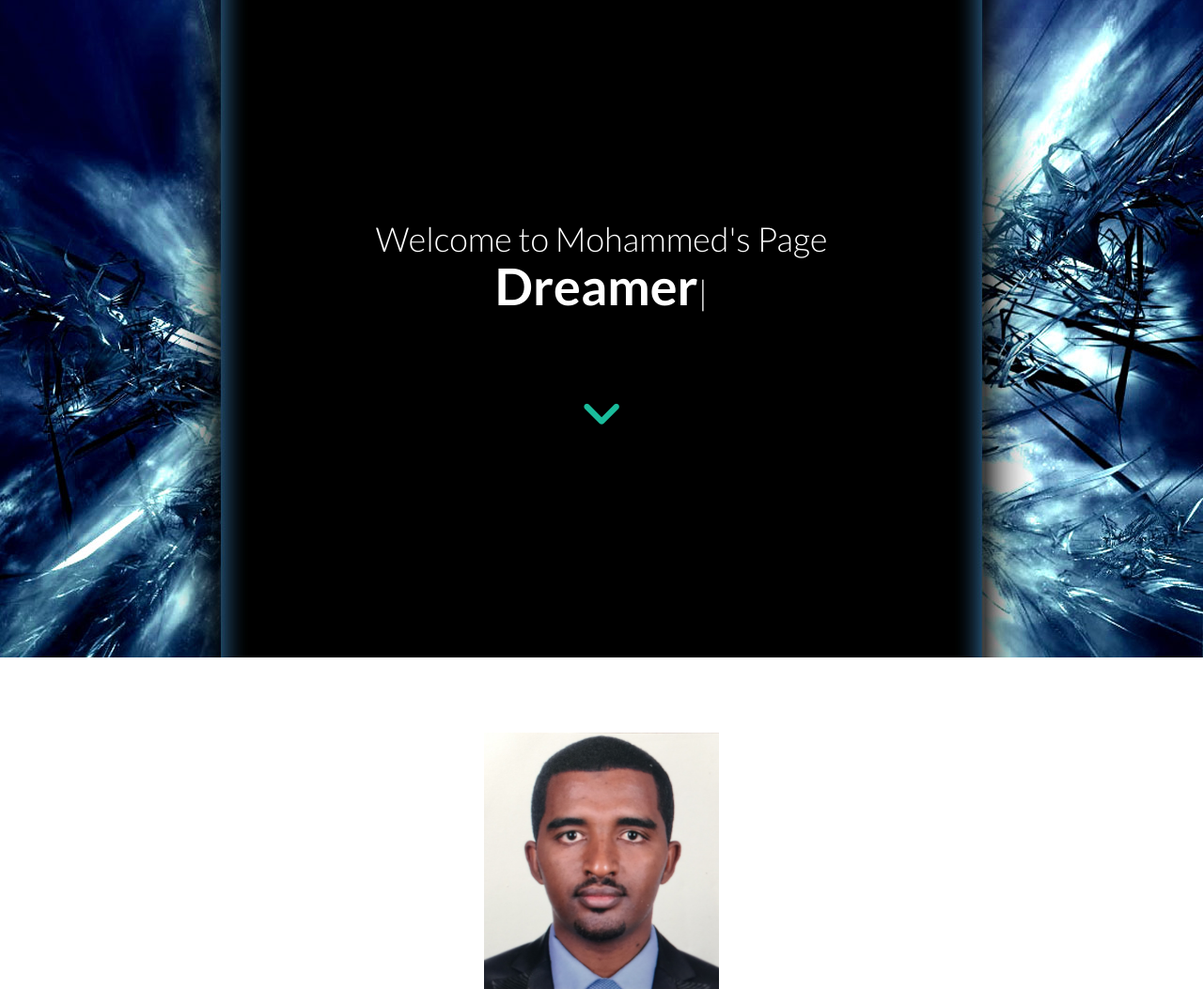
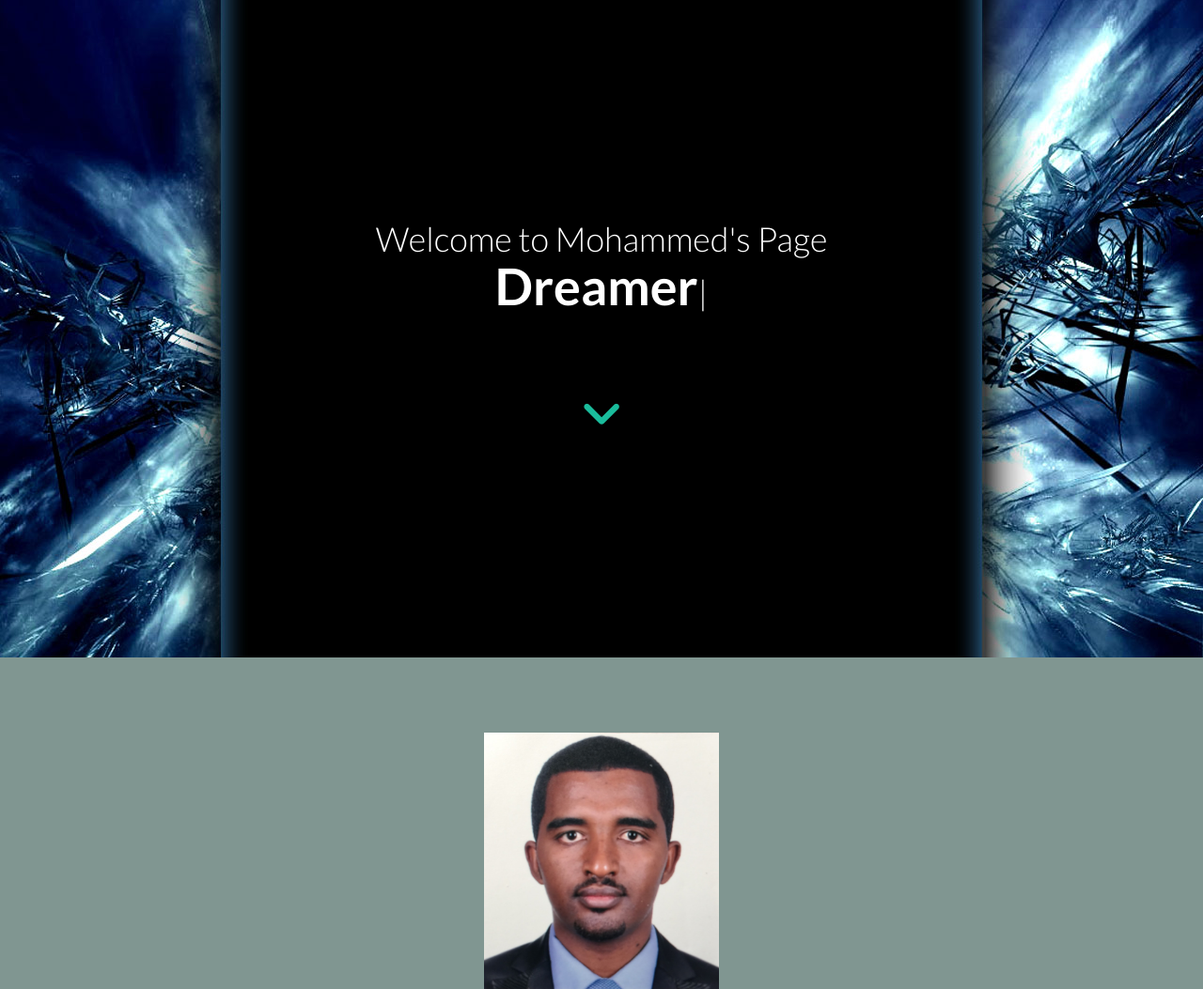
Before and after one commit to mrkem598/res, a PHP site: page / in a window 1280 px wide. Shown: the top 1053 px of the page at 94% size. Run offline with PHP 8.4, Linux system fonts and the light colour scheme; some libraries are stand-ins or nearby versions; some web fonts are replaced.

Commit message:
Create style.css

```diff
--- a/assets/css/style.css
+++ b/assets/css/style.css
@@ -10,11 +10,9 @@
     font-family: 'Lato', sans-serif;
 }
 body {
-<<<<<<< HEAD
+
 	background: #809691;
-=======
-	background-color:#7FDBFF;
->>>>>>> 347ddb417f0e31c767d53561e384775b1061d68e
+
 	margin: 0;
 	color: #fff;
 }
```
